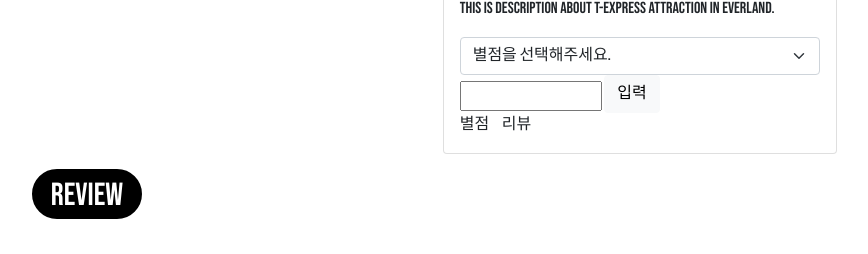
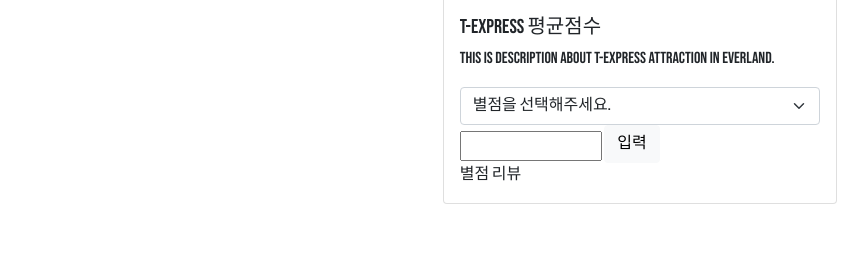
Before and after one commit to jhhyung/toy_project_V1, a Flask app: page / in a window 1280 px wide. Shown: the part 823-1077 px from the top of the page, without its empty margins (0-868 px from the left). After the commit the page ends 1027 px from the top, so only its background shows below. Run offline with Flask 2, Linux system fonts and the light colour scheme; data that the repository does not hold is empty.

Commit message:
checking any errors may occured

```diff
--- a/app.py
+++ b/app.py
@@ -1,4 +1,5 @@
-from readline import read_init_file
+# from readline import read_init_file
+# 상단 라이브러리가 동작하지 않아 임시로 주석 처리했습니다
 from flask import Flask, render_template, request, jsonify
 app = Flask(__name__)
 
--- a/templates/index.html
+++ b/templates/index.html
@@ -1,15 +1,7 @@
 <!DOCTYPE html>
 <html lang="en">
 <head>
-    <meta charset="UTF-8" />
-    <title>Title</title>
-  </head>
-  <body></body>
-</html>
-<!DOCTYPE html>
-<html lang="en">
-  <head>
-    <meta charset="utf-8" />
+    <meta charset="utf-8"/>
     <meta
             name="viewport"
             content="width=device-width, initial-scale=1, shrink-to-fit=no"
@@ -32,8 +24,8 @@
 
     <title>토이프로젝트 | Attraction Advisor(가제: 놀이기구 리뷰페이지)</title>
     <!--  아래 연속 세줄 구글 폰트 적용-->
-    <link rel="preconnect" href="https://fonts.googleapis.com" />
-    <link rel="preconnect" href="https://fonts.gstatic.com" crossorigin />
+    <link rel="preconnect" href="https://fonts.googleapis.com"/>
+    <link rel="preconnect" href="https://fonts.gstatic.com" crossorigin/>
     <link
             href="https://fonts.googleapis.com/css2?family=Bebas+Neue&family=Noto+Serif+KR:wght@600&display=swap"
             rel="stylesheet"
@@ -41,7 +33,7 @@
 
     <style>
         * {
-        /*this font makes all textx in Capital*/
+            /*this font makes all texts in Capital*/
             font-family: "Bebas Neue", cursive;
         }
 
@@ -66,9 +58,11 @@
             color: white;
             background-color: black;
         }
+
         .mytitle > h1 {
             font-size: 72px;
         }
+
         .mytitle {
             width: 100%;
             height: 250px;
@@ -91,44 +85,12 @@
             background-size: cover;
         }
 
-      .review-btn {
-        font-size: 32px;
-        color: white;
-
-        width: 110px;
-        height: 50px;
-
-        border-radius: 50px;
-        border: 2px solid black;
-        background-color: black;
-
-        margin: 15px auto 15px auto;
+        .park-wrap{
+            display: flex;
+            flex-direction: column;
+            justify-content: center;
+            align-items: center;
         }
-
-      #review-box {
-        width: 95%;
-        max-width: 400px;
-        margin: 20px auto 20px auto;
-
-        box-shadow: 0px 0px 3px 0px black;
-        padding: 20px;
-
-        display: none;
-      }
-
-      #review-box > button {
-        margin-top: 15px;
-      }
-
-      /*.park {*/
-      /*    display: flex;*/
-      /*    flex-direction: column;*/
-      /*    justify-content: center;*/
-      /*    align-items: center;*/
-
-      /*    margin-top: 20px;*/
-      /*    margin-left: 50px;*/
-      /*}*/
         .card-wrap {
             width: 95%;
             max-width: 1500px;
@@ -137,8 +99,8 @@
         }
         .park-name {
             font-size: 52px;
+            margin-top: 50px;
         }
-
         .weather-desc {
             display: flex;
             flex-direction: row;
@@ -146,17 +108,10 @@
             align-items: center;
         }
 
-      .card > h2 {
-        margin-top: 10px;
-      }
-
         .color-gray {
             color: darkgray;
         }
 
-      .review > a {
-          margin-right: 10px;
-      }
     </style>
     <script>
         $(document).ready(function () {
@@ -178,13 +133,6 @@
                 },
             });
         }
-
-    //   function open_box() {
-    //     $("#review-box").show();
-    //   }
-    //   function close_box() {
-    //     $("#review-box").hide();
-    //   }
 
         function posting() {
             let opinion = $('#opinion1').val()
@@ -222,8 +170,25 @@
                 },
             });
         }
-
-
+        function listing() {
+            let sumScore = 0
+            $.ajax({
+                type: "GET",
+                url: "/reviews",
+                data: {},
+                success: function (response) {
+                    let rows = response["reviews"];
+                    for (let i = 0; i < rows.length; i++) {
+                        let star = rows[i]["star"];
+                        sumScore += Number(star)
+                        Score = sumScore / rows.length
+                    }
+                    let Score_1 = parseFloat(Score).toFixed(2);
+                    let star_img = "⭐".repeat(Score_1);
+                    $("#score1").append(star_img, Score_1)
+                },
+            });
+        }
         function getScore() {
             $.ajax({
                 type: "GET",
@@ -243,26 +208,6 @@
                 },
             });
         }
-
-      function listing() {
-        let sumScore = 0
-        $.ajax({
-          type: "GET",
-          url: "/reviews",
-          data: {},
-          success: function (response) {
-            let rows = response["reviews"];
-            for (let i = 0; i < rows.length; i++) {
-              let star = rows[i]["star"];
-              sumScore += Number(star)
-              Score = sumScore / rows.length
-            }
-            let Score_1 = parseFloat(Score).toFixed(2);
-            let star_img = "⭐".repeat(Score_1);
-            $("#score1").append(star_img, Score_1)
-          },
-        });
-      }
     </script>
 </head>
 
@@ -271,19 +216,15 @@
         <button>JOIN</button>
         <button>Log in</button>
     </div>
-
     <div class="mytitle">
         <h1>Attraction Advisor</h1>
     </div>
-
-    <div class="park">
+    <div class="park-wrap">
         <h2 class="park-name">Everland</h2>
-
         <div class="weather-desc">
             <h3 class="color-gray">Today's weather is <span id="temp"></span>ºC</h3>
-        <img id="weather" src="" />
+            <img id="weather" src=""/>
         </div>
-
         <div class="card-wrap">
             <div class="row row-cols-1 row-cols-md-3 g-3">
                 <div class="col"></div>
@@ -309,7 +250,7 @@
                             </select>
                             <input id="opinion1"/>
                             <button type="button" class="btn btn-light" onclick="posting()">입력</button>
-                <div  class="review" id="reviewbox1">
+                            <div class="review" id="reviewbox1">
                                 <a>별점</a>
                                 <a>리뷰</a>
                             </div>
@@ -317,28 +258,6 @@
                     </div>
                 </div>
             </div>
-
-      <button onclick="open_box()" class="review-btn">review</button>
-      <div id="review-box">
-        <div class="form-floating mb-3">
-          <input type="text" class="form-control" id="name" placeholder="url" />
-          <label for="floatingInput">name</label>
-        </div>
-        <div class="form-floating">
-          <textarea
-            class="form-control"
-            placeholder="Leave a comment here"
-            id="comment"
-            style="height: 100px"
-          ></textarea>
-          <label for="floatingTextarea2">review</label>
-        </div>
-        <button onclick="save_review()" type="button" class="btn btn-dark">
-          save
-        </button>
-        <button onclick="close_box()" type="button" class="btn btn-dark">
-          cancel
-        </button>
         </div>
     </div>
 </body>
```
Lines whose indentation alone changed are shown as unchanged.
